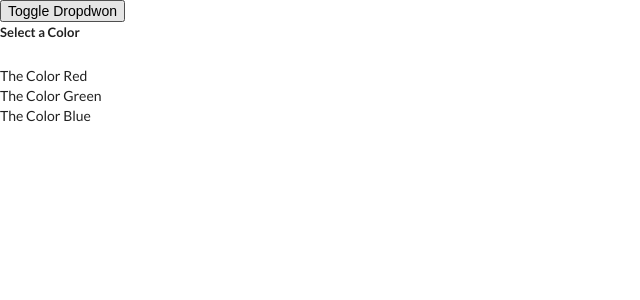
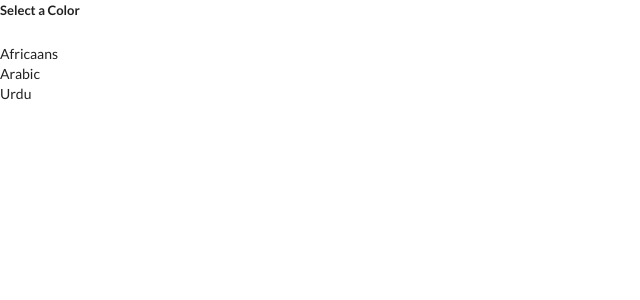
Before and after one commit to likeam/hooks, a React (Create React App) app: page / in a window 1280 px wide. Shown: the top 300 px of the page, without its empty margins (0-640 px from the left). Built offline with nearby package versions, Linux system fonts and the light colour scheme.

Commit message:
Building Translate

```diff
--- a/src/App.js
+++ b/src/App.js
@@ -2,6 +2,7 @@
 import Accordion from './components/Accordion'
 import Search from './components/Search';
 import Dropdown from './components/Dropdown';
+import Translate from './components/Translate';
 
 
 const items = [
@@ -42,15 +43,7 @@
 
   return (
     <div>
-      <button onClick={() => setShowDropdwon(!showDropdwon)}>Toggle Dropdwon</button>
-    { showDropdwon ? (
-      <Dropdown
-        options={options}
-        onSelectedChange={setSelected}
-        selected={selected}
-      />
-      ) : null
-    }
+      <Translate />
     </div>
   )
 }
--- /dev/null
+++ b/src/components/Translate.js
@@ -0,0 +1,37 @@
+import React, {useState} from 'react'
+import Dropdown from './Dropdown';
+
+
+const options =[
+    {
+        label: 'Africaans',
+        value: 'af'
+    },
+    {
+        label: 'Arabic',
+        value: 'ar'
+    },
+    {
+        label: 'Urdu',
+        value: 'ur'
+    },
+];
+
+
+const Translate = () => {
+
+    const [language, setLanguage] = useState(options[0]);
+
+
+    return (
+        <div>
+        <Dropdown
+            selected={language}
+            onSelectedChange={setLanguage}
+            options={options}
+        />
+        </div>
+    )
+}
+
+export default Translate;
```
